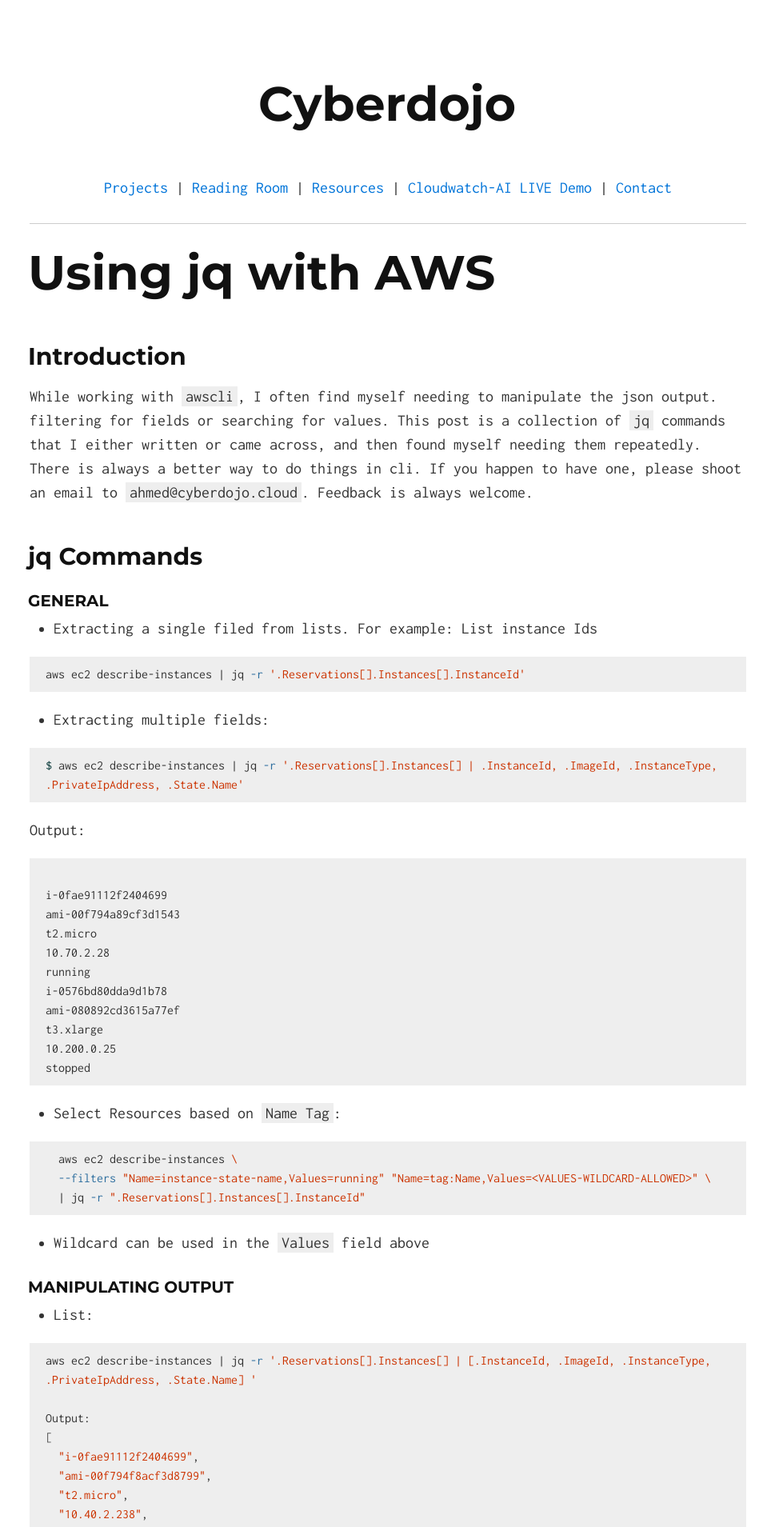
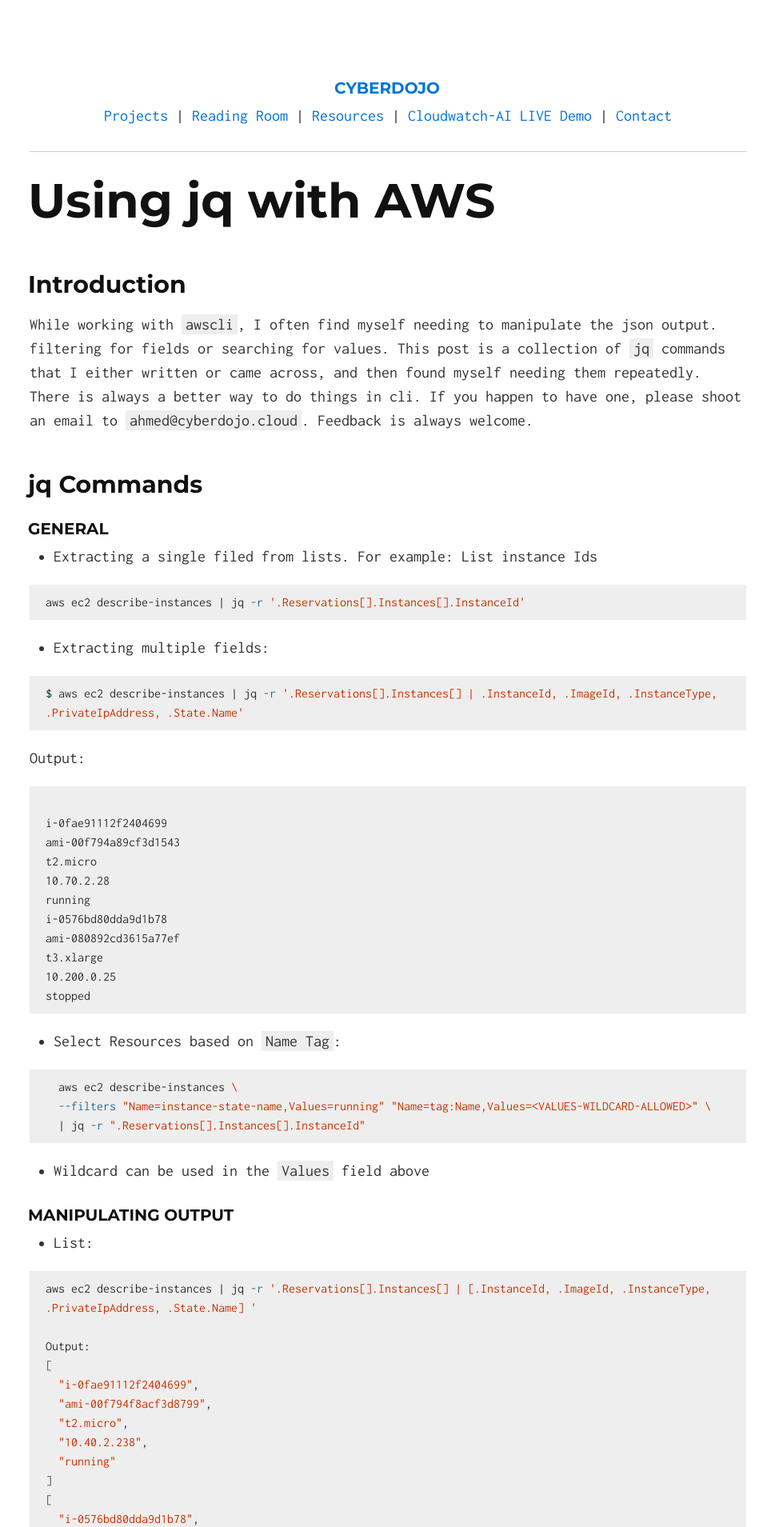
Before and after one commit to Ahmed-AG/cyberdojo-page, a Jekyll site: the page built from read/jq-for-AWS.md, in a window 1280 px wide. Shown: the top 1909 px of the page at 80% size, without its empty margins (155-1119 px from the left). Built offline with Jekyll 4.4.1, drawn with Linux system fonts in a browser that asks for light colours.

Commit message:
Update title

```diff
--- a/_layouts/reads.html
+++ b/_layouts/reads.html
@@ -12,7 +12,7 @@
 </head>
 <body>
   <div style="width: 70%; margin-left: auto; margin-right: auto;">
-    <h1 style="text-align: center;"><a href="/">{{ site.tag_text }}</a></h1>
+    <h3 style="text-align: center;"><a href="/">{{ site.tag_text }}</a></h3>
     {% include menu.html %}
     <h1>{{ page.title }}</h1>
     {{ content }}
```
